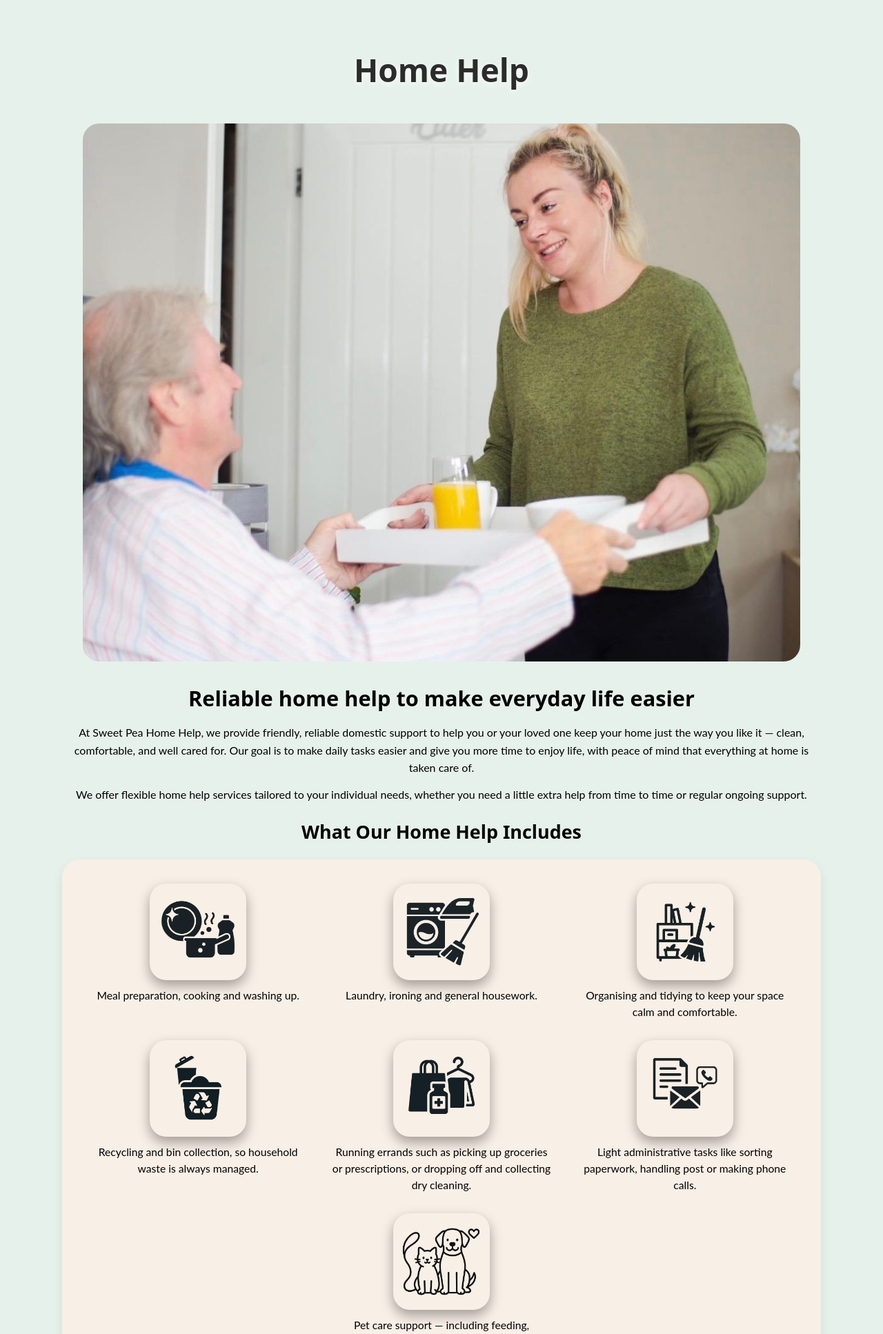
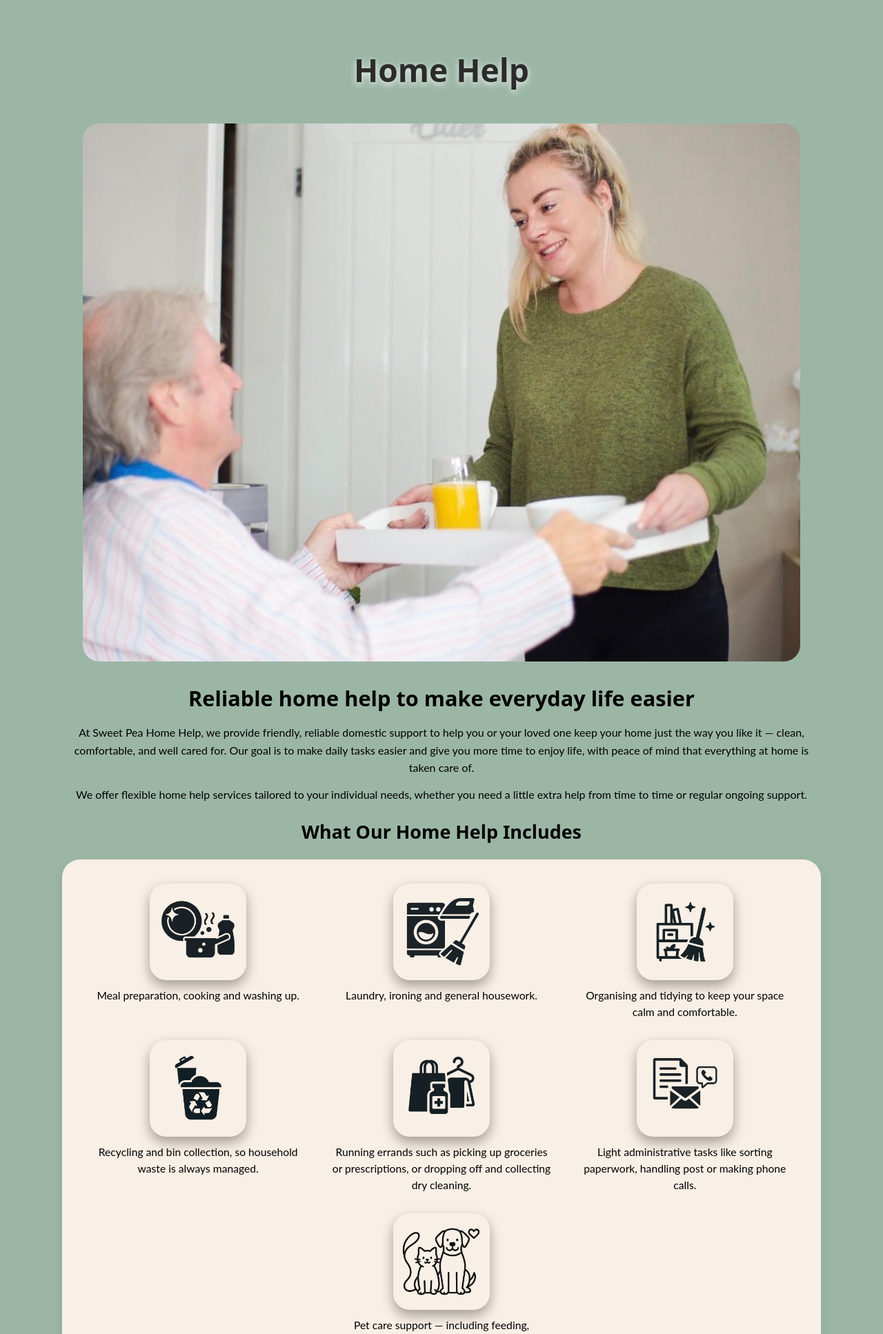
Before and after one commit to JosephBrady01/SweetPeaApp, a Django app: page /services/home-help/ in a window 1280 px wide. Shown: the top 1934 px of the page at 69% size. Run offline with Django 5.2, Linux system fonts and the light colour scheme.

Commit message:
Update styles for improved readability and consistency; adjust font sizes and background colors across multiple CSS files; correct heading capitalization in base template.

```diff
--- a/SweetPeaApp/static/SweetPeaApp/css/index.css
+++ b/SweetPeaApp/static/SweetPeaApp/css/index.css
@@ -147,7 +147,7 @@ html, body {
 }
 
 .sub-text {
-  font-size: 15pt;
+  font-size: 20pt;
   color: #2b2b2b;
   margin-top: 1rem;
 }
@@ -326,7 +326,7 @@ article.service-card:hover {
 
 /* Service Card Gradients */
 #card-home-help::before {
-    background: linear-gradient(to top, #F8D8C5 20%, rgba(248, 216, 197, 0) 70%);
+    background: linear-gradient(to top, #9CB6A6 20%, rgba(248, 216, 197, 0) 70%);
 }
 #card-companionship::before {
     background: linear-gradient(to top, #D5A6BD 20%, rgba(213, 166, 189, 0) 70%);
@@ -746,7 +746,7 @@ h3.card-title {
 }
 
 .form-card-outer {
-  background-color: #DDEDE0;
+  background-color: #9CB6A6;
   box-shadow: 0 10px 20px rgba(0, 0, 0, 0.2);
   border-radius: 1rem;
   padding: 2rem;
--- a/SweetPeaApp/static/SweetPeaApp/css/services/home_help.css
+++ b/SweetPeaApp/static/SweetPeaApp/css/services/home_help.css
@@ -7,7 +7,7 @@ body {
    ================================ */
 
 .service-home-help {
-  background-color: #E6F1EB;
+  background-color: #9CB6A6;
   padding: 1.5rem 0 4rem;   /* 1.5rem at top, 4rem at bottom */
 }
 
@@ -35,7 +35,7 @@ body {
   max-width: 1040px;      /* was 900px */
   margin: 0 auto 2rem;
   padding: 0 1.5rem;
-  background-color: #E6F1EB;
+  background-color: #9CB6A6;
   text-align: center;
 }
 
@@ -44,7 +44,7 @@ body {
 .hero-figure {
   position: relative;
   margin: 0;
-  background-color: #E6F1EB;
+  background-color: #9CB6A6;
   border-radius: 24px;
   overflow: hidden;         /* keep the image inside the rounded corners */
   aspect-ratio: 4 / 3;     /* nice wide crop; adjust if you want it taller */
--- a/SweetPeaApp/templates/SweetPeaApp/base.html
+++ b/SweetPeaApp/templates/SweetPeaApp/base.html
@@ -29,7 +29,7 @@
     <section class="left">
       <article class="left-content">
         <img src="{% static 'SweetPeaApp/images/Logo.png'  %}" alt="Sweet Pea Home Services Logo" class="logo" />
-        <h2 class="landing-blurb">compassionate, reliable home help tailored to you or your loved one, delivered with dignity and care</h2>
+        <h2 class="landing-blurb">Compassionate, reliable home help tailored to you or your loved one, delivered with dignity and care</h2>
         <a href="#Form"><button class="form-button">Get in Touch</button></a>
             <p class="sub-text">Or call us on <a href="tel:07767 538280" class="phone-link" title="Phone" rel="noopener noreferrer">07767 538280</a> for a friendly chat</p>
             <h1 class="landing-text">Live well, Your way, At Home.</h1>
```
